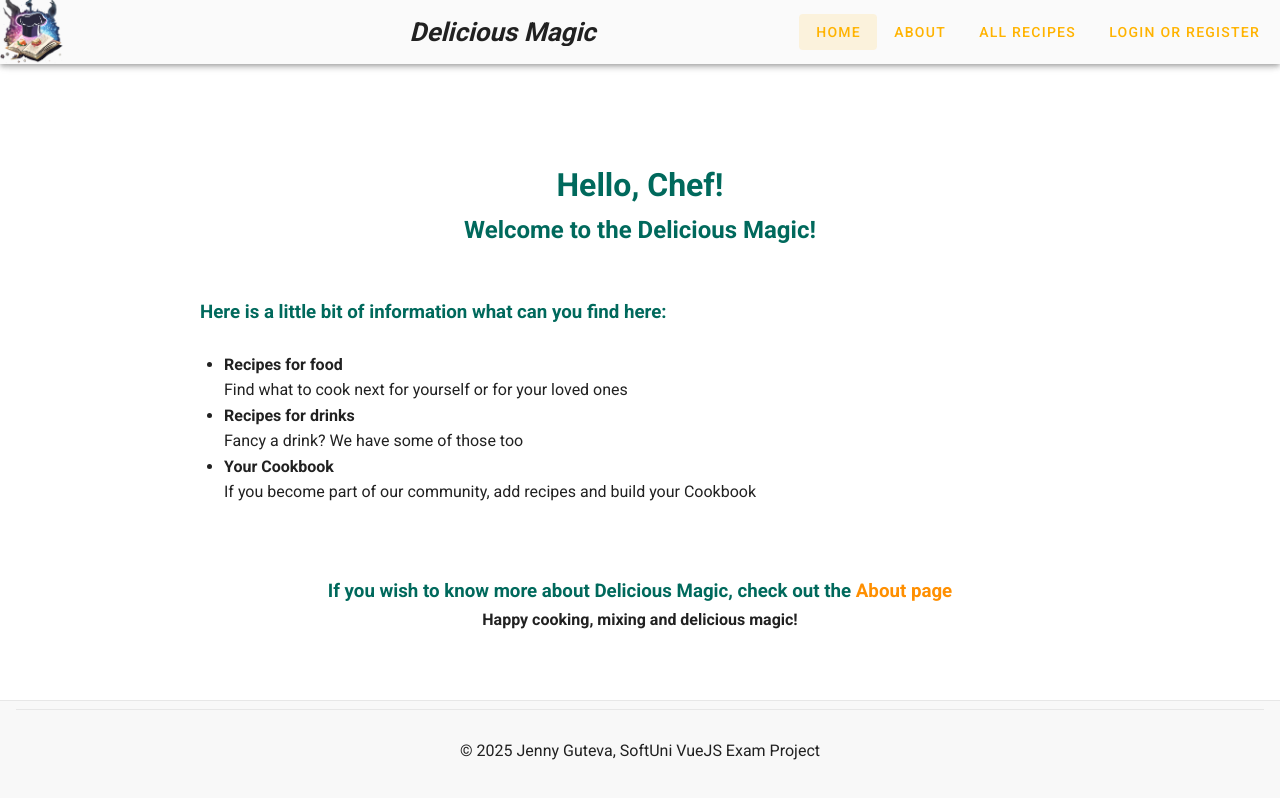
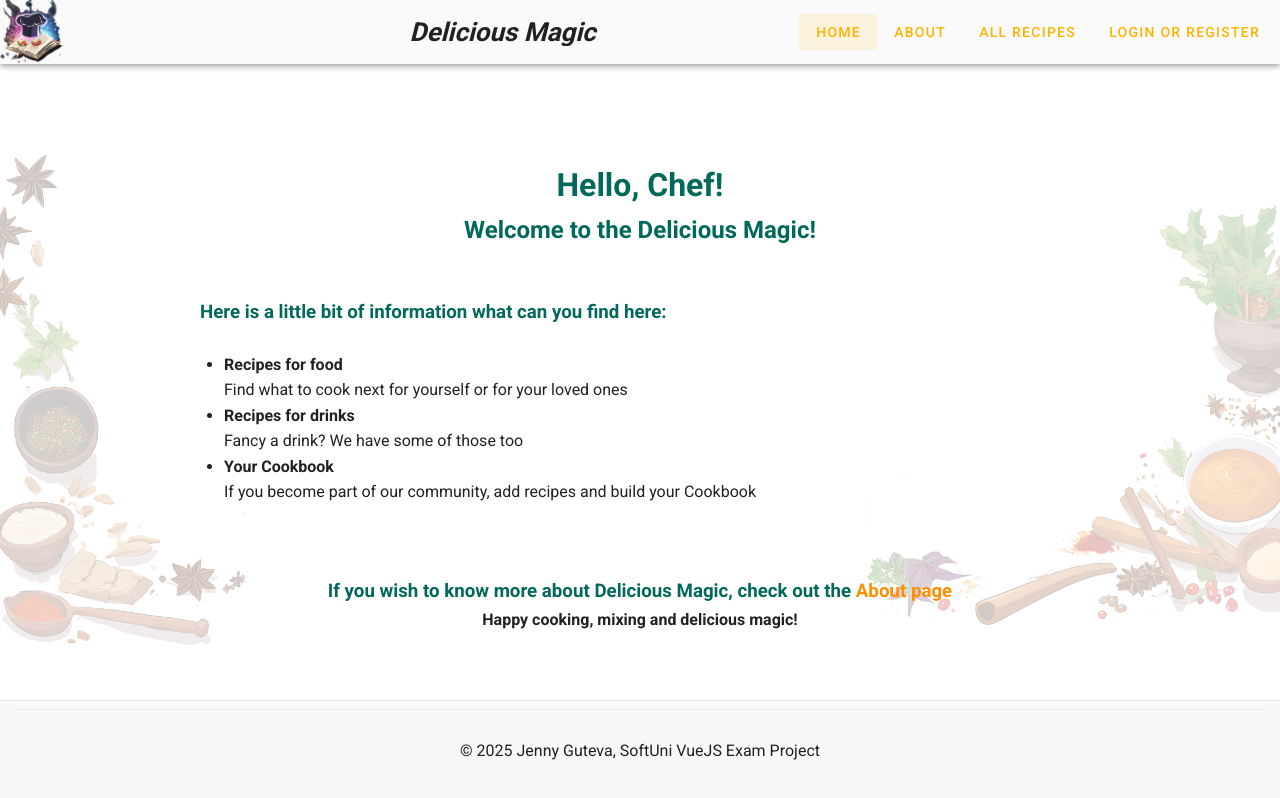
Before and after one commit to Jenaldin/Delicious-Magic_VueJS_Dec24, a Vue app in the folder client/: page / in a window 1280 px wide. Shown: the top 798 px of the page. Built offline with nearby package versions, Linux system fonts and the light colour scheme.

Commit message:
Added background image

```diff
--- a/client/src/App.vue
+++ b/client/src/App.vue
@@ -20,11 +20,6 @@
 </template>
 
 <style scoped>
-body {
-  margin: 0;
-  font-family: 'Roboto', sans-serif;
-}
-
 main {
   padding: 16px;
 }
--- a/client/src/assets/main.css
+++ b/client/src/assets/main.css
@@ -1,3 +1,5 @@
+/* main.css */
+
 :root {
   --color-background: #FAFAFA;
   --color-text: #212121;
@@ -17,12 +19,26 @@
   font-family: var(--font-family);
   font-size: var(--font-size);
   color: var(--color-text);
-  background-color: var(--color-background);
+  /* background-color: var(--color-background); */
   line-height: 1.6;
   display: flex;
   flex-direction: column;
   min-height: 100vh;
   overflow-x: hidden;
+}
+
+body::after {
+  content: '';
+  background-image: url('/bckgr.png');
+  background-size: cover;
+  background-position: center;
+  background-repeat: no-repeat;
+  opacity: 0.25;
+  position: fixed;
+  top: 0;
+  left: 0;
+  width: 100%;
+  height: 100%;
 }
 
 p, li {
@@ -70,6 +86,8 @@
   padding: var(--content-padding);
   box-sizing: border-box;
   overflow-y: auto;
+  position: relative; /* Ensure it is positioned above the background */
+  z-index: 1;
 }
 
 h1, h2, h3 {
```
Also changed, not shown: client/public/bckgr.png (added).
